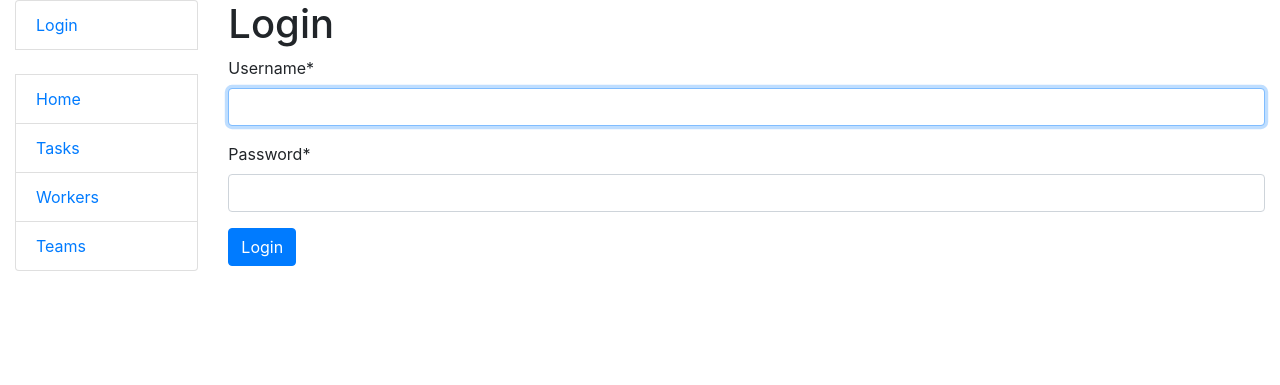
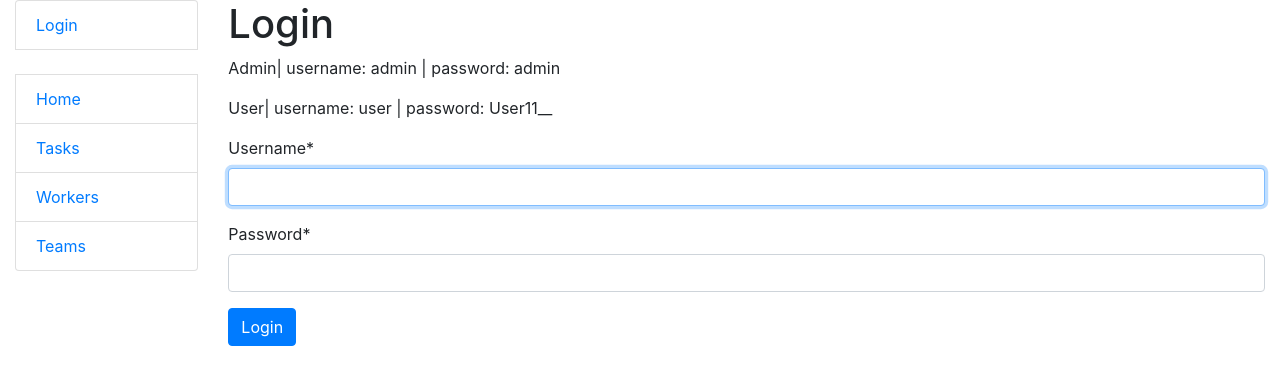
Before and after one commit to BileichukIvan/company-task-manager, a Django app: page /accounts/login/ in a window 1280 px wide. Shown: the top 385 px of the page. Run offline with Django 5.2, Linux system fonts and the light colour scheme; some libraries are stand-ins or nearby versions.

Commit message:
feat: Add user creds for loginning

```diff
--- a/templates/registration/login.html
+++ b/templates/registration/login.html
@@ -8,7 +8,8 @@
   {% endif %}
 
   <h1>Login</h1>
-
+  <p>Admin| username: admin | password: admin</p>
+  <p>User| username: user | password: User11__</p>
   {% if next %}
     <p>Please log in to see this page.</p>
   {% endif %}
```
